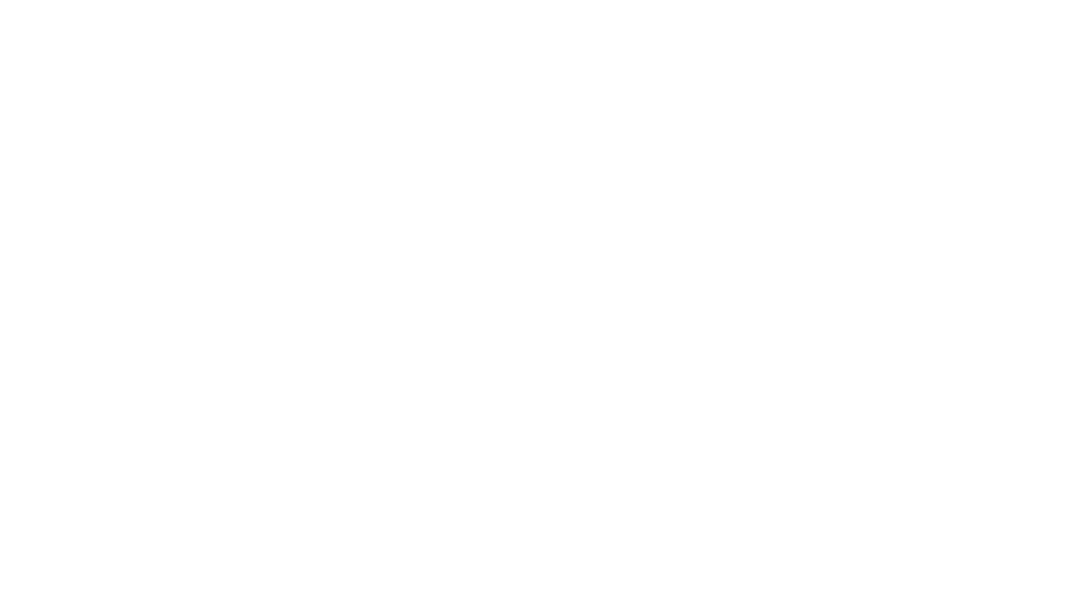
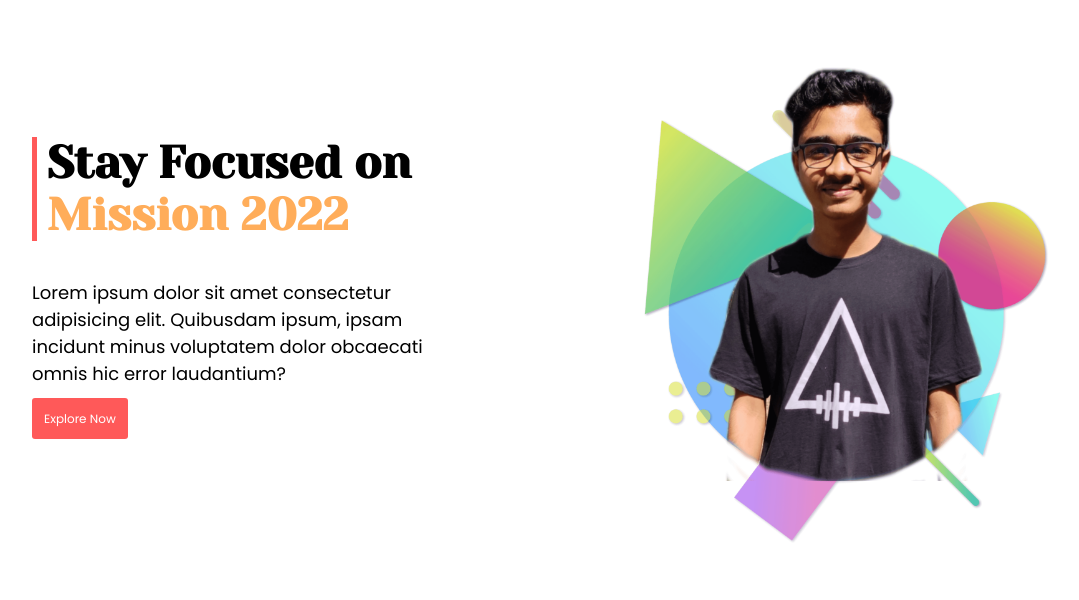
Before and after one commit to mefahim/1st_assignment, a plain HTML site: page index.html in a window 1280 px wide. Shown: the whole page, without its empty margins (68-1147 px from the left). Drawn offline with Linux system fonts and the light colour scheme.

Commit message:
Header Part Complite

```diff
--- a/index.html
+++ b/index.html
@@ -7,10 +7,35 @@
     <meta name="viewport" content="width=device-width, initial-scale=1.0">
     <title>Md Faisal Hossen - Jounior Web Developer</title>
     <link rel="stylesheet" href="style.css">
+    <link rel="preconnect" href="https://fonts.googleapis.com">
+    <link rel="preconnect" href="https://fonts.gstatic.com" crossorigin>
+    <link href="https://fonts.googleapis.com/css2?family=Yeseva+One&display=swap" rel="stylesheet">
+    <link rel="preconnect" href="https://fonts.googleapis.com">
+    <link rel="preconnect" href="https://fonts.gstatic.com" crossorigin>
+    <link href="https://fonts.googleapis.com/css2?family=Poppins:wght@400;500;600;700;800&display=swap"
+        rel="stylesheet">
 </head>
 
 <body>
-
+    <section class="header-section">
+        <div class="container display-flex">
+            <div class="header-left">
+                <div class="header-text">
+                    <h1>Stay Focused on <span>Mission 2022</span></h1>
+                </div>
+                <div class="header-subtext">
+                    <p>Lorem ipsum dolor sit amet consectetur adipisicing elit. Quibusdam ipsum, ipsam incidunt minus
+                        voluptatem dolor obcaecati omnis hic error laudantium?</p>
+                </div>
+                <div class="header-btn">
+                    <a class="default-btn" href="#">Explore Now</a>
+                </div>
+            </div>
+            <div class="header-right">
+                <img src="images/person/fahim_1.png" alt="Md Faisal Hossen Fahim">
+            </div>
+        </div>
+    </section>
 </body>
 
 </html>
--- a/style.css
+++ b/style.css
@@ -1 +1,68 @@
- !
+body {
+    margin: 0px;
+    padding: 0px;
+    font-family: poppins;
+}
+
+section {
+    margin-top: 50px;
+    margin-bottom: 50px;
+}
+
+.container {
+    width: 1080px;
+    margin: auto;
+}
+
+.display-flex {
+    display: flex;
+}
+
+/*Header Area */
+
+.header-left {
+    width: 50%;
+    margin-top: 50px;
+}
+
+.header-right {
+    width: 50%;
+}
+
+.header-text {
+    border-left: 5px solid #FF5959;
+    padding-left: 10px;
+}
+
+.header-text span {
+    color: #FFAD5A;
+}
+
+.header-text h1 {
+    font-family: 'Yeseva One', cursive;
+    font-size: 45px;
+}
+
+.header-subtext {
+    width: 80%;
+}
+
+.header-subtext p {
+    font-family: poppins;
+    font-size: 18px;
+}
+
+.default-btn {
+    text-decoration: none;
+    background-color: #FF5959;
+    padding: 12px;
+    color: #fff;
+    border-radius: 3px;
+    font-size: 12px;
+}
+
+.header-right img {
+    width: 100%;
+}
+
+/*Mi
```
Also changed, not shown: images/person/fahim_1.jpg (deleted), images/person/fahim_1.png (added), images/person/fahim_2.jpg (deleted), images/person/fahim_2.png (added).
